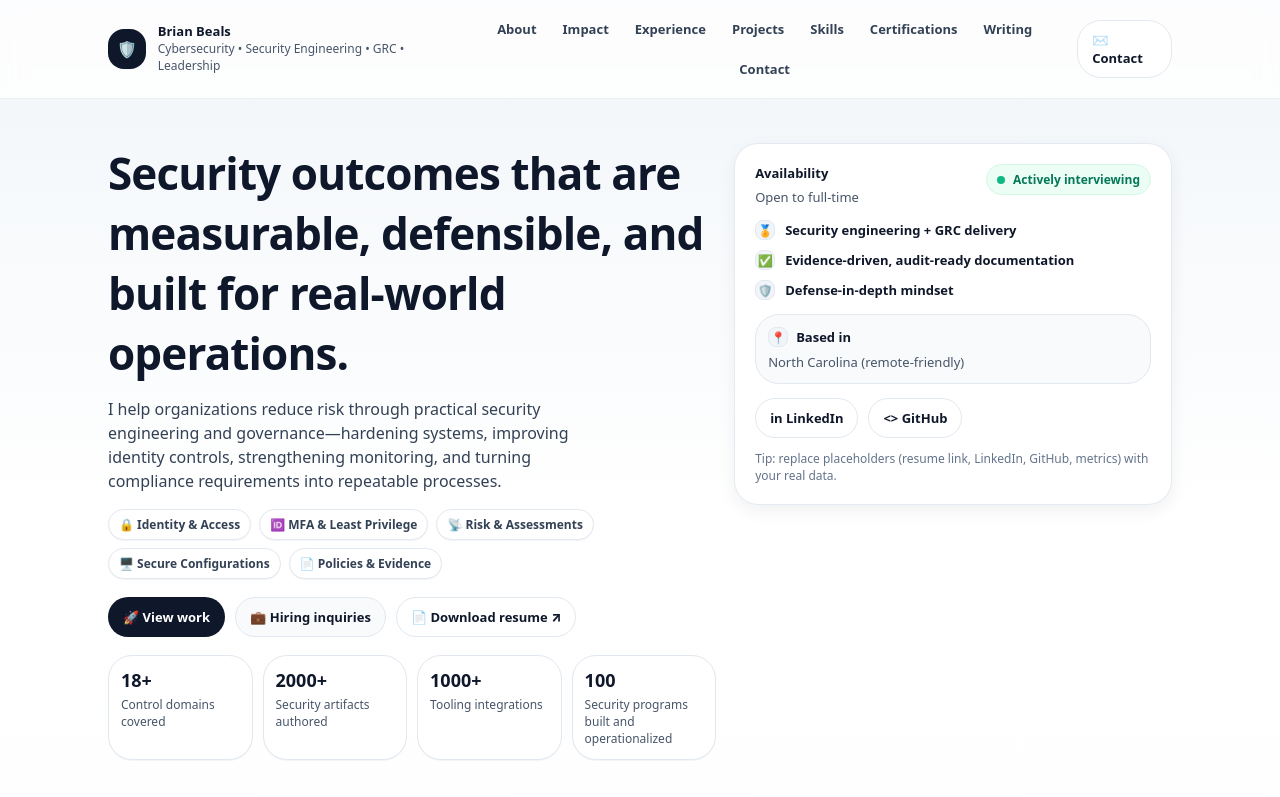
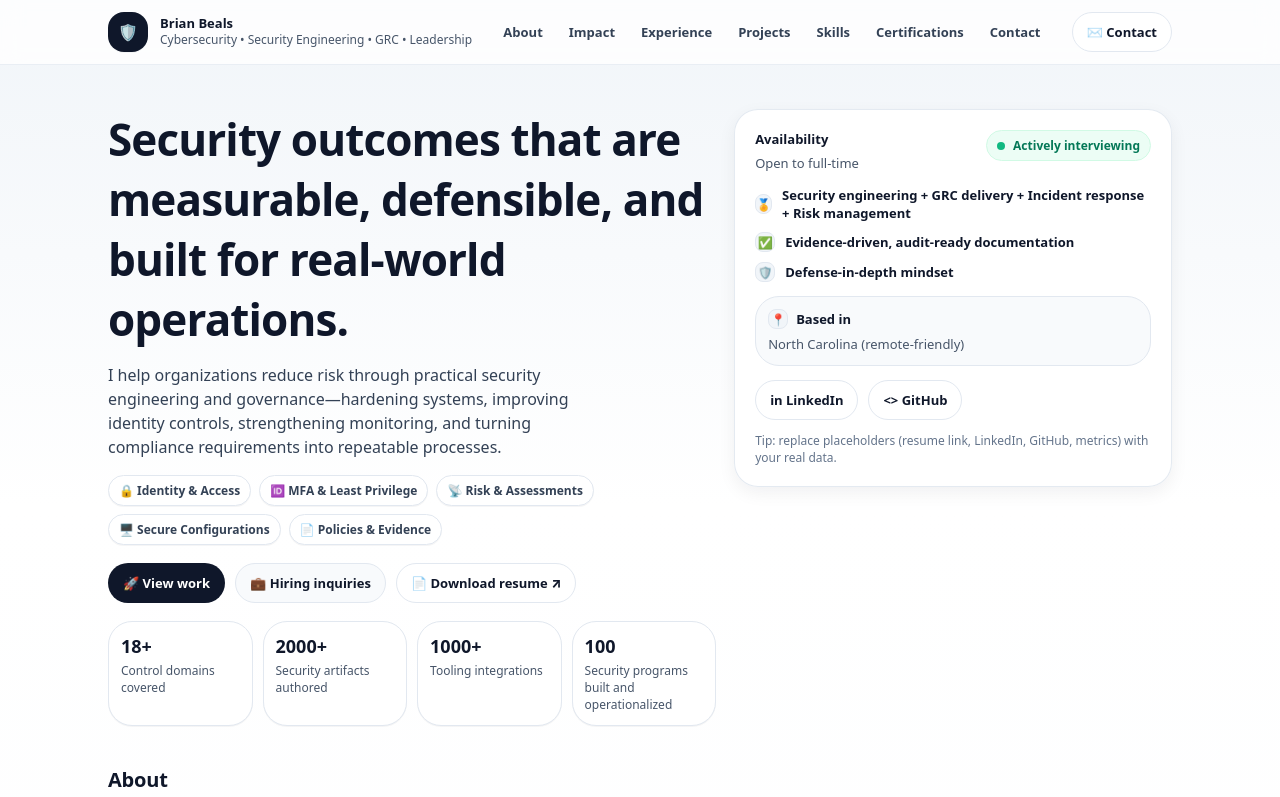
Before and after one commit to bbeals-cyber/myaccomplishments, a plain HTML site: page index.html in a window 1280 px wide. Shown: the top 797 px of the page. Drawn offline with Linux system fonts and the light colour scheme.

Commit message:
Remove Writing link and update LinkedIn URL

```diff
--- a/index.html
+++ b/index.html
@@ -319,7 +319,6 @@
             <a href="#projects">Projects</a>
             <a href="#skills">Skills</a>
             <a href="#certifications">Certifications</a>
-            <a href="#writing">Writing</a>
             <a href="#contact">Contact</a>
           </nav>
 
@@ -379,7 +378,7 @@
 
                 <div style="margin-top:14px;display:grid;gap:10px;">
                   <div style="display:flex;gap:10px;align-items:center;">
-                    <span class="icon">🏅</span><div style="font-weight:800;font-size:13px;">Security engineering + GRC delivery</div>
+                    <span class="icon">🏅</span><div style="font-weight:800;font-size:13px;">Security engineering + GRC delivery + Incident response + Risk management</div>
                   </div>
                   <div style="display:flex;gap:10px;align-items:center;">
                     <span class="icon">✅</span><div style="font-weight:800;font-size:13px;">Evidence-driven, audit-ready documentation</div>
@@ -396,7 +395,7 @@
 
                 <div class="ctaRow" style="margin-top:14px;">
                   <!-- TODO: Replace with real URLs -->
-                  <a class="btn ghost" href="#" onclick="event.preventDefault(); alert('Add LinkedIn URL');">in LinkedIn</a>
+                  <a class="btn ghost" href="#" onclick="event.preventDefault(); alert('https://www.linkedin.com/in/brian-b-2b7934178/');">in LinkedIn</a>
                   <a class="btn ghost" href="#" onclick="event.preventDefault(); alert('Add GitHub URL');">&lt;&gt; GitHub</a>
                 </div>
 
```
